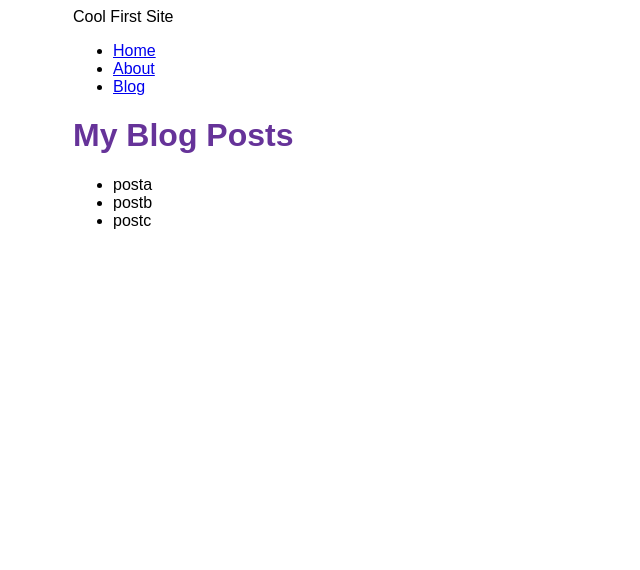
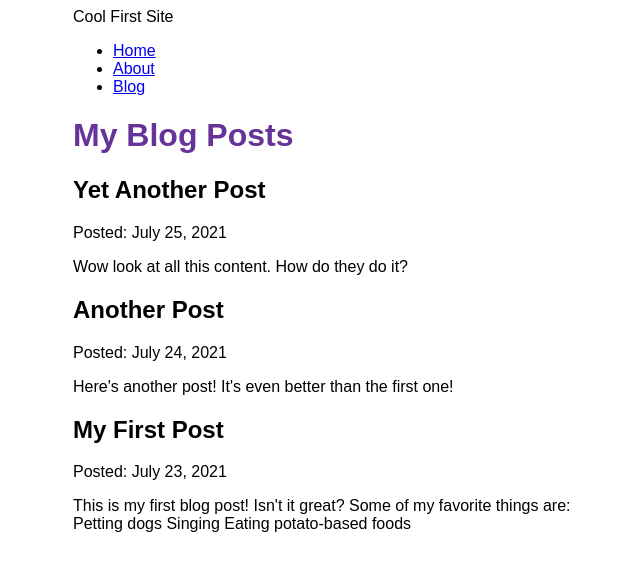
Before and after one commit to CbCrow/CSC496HW1, a Gatsby site: page /blog in a window 1280 px wide. Shown: the whole page, without its empty margins (317-957 px from the left). Built offline with nearby package versions, Linux system fonts and the light colour scheme; Gatsby itself is replaced by a stand-in of ours.

Commit message:
finished pt5

```diff
--- a/blog/posta.mdx
+++ b/blog/posta.mdx
@@ -0,0 +1,13 @@
+---
+title: "My First Post"
+date: "2021-07-23"
+slug: "my-first-post"
+---
+
+This is my first blog post! Isn't it *great*?
+
+Some of my **favorite** things are:
+
+* Petting dogs
+* Singing
+* Eating potato-based foods
--- a/blog/postb.mdx
+++ b/blog/postb.mdx
@@ -0,0 +1,7 @@
+---
+title: "Another Post"
+date: "2021-07-24"
+slug: "another-post"
+---
+
+Here's another post! It's even better than the first one!
--- a/blog/postc.mdx
+++ b/blog/postc.mdx
@@ -0,0 +1,7 @@
+---
+title: "Yet Another Post"
+date: "2021-07-25"
+slug: "yet-another-post"
+---
+
+Wow look at all this content. How do they do it?
--- a/gatsby-config.js
+++ b/gatsby-config.js
@@ -13,5 +13,6 @@
         path: `${__dirname}/blog`,
       }
     },
+    "gatsby-plugin-mdx",
   ],
 }
--- a/package.json
+++ b/package.json
@@ -15,8 +15,10 @@
     "clean": "gatsby clean"
   },
   "dependencies": {
+    "@mdx-js/react": "^2.1.3",
     "gatsby": "^4.23.0",
     "gatsby-plugin-image": "^2.23.0",
+    "gatsby-plugin-mdx": "^4.2.0",
     "gatsby-plugin-sharp": "^4.23.0",
     "gatsby-source-filesystem": "^4.23.0",
     "react": "^18.1.0",
--- a/src/pages/blog.js
+++ b/src/pages/blog.js
@@ -6,24 +6,29 @@
 const BlogPage = ({ data }) => {
     return (
       <Layout pageTitle="My Blog Posts">
-      <ul>
         {
-        data.allFile.nodes.map(node => (
-          <li key={node.name}>
-            {node.name}
-          </li>
+          data.allMdx.nodes.map((node) => (
+            <article key={node.id}>
+              <h2>{node.frontmatter.title}</h2>
+              <p>Posted: {node.frontmatter.date}</p>
+              <p>{node.excerpt}</p>
+            </article>
           ))
         }
-      </ul>
       </Layout>
     )
   }
 
 export const query = graphql`
   query {
-    allFile {
+    allMdx(sort: {fields: frontmatter___date, order: DESC}) {
       nodes {
-        name
+        frontmatter {
+          date(formatString: "MMMM D, YYYY")
+          title
+        }
+        id
+        excerpt
       }
     }
   }
```
Also changed, not shown: 1 other file. Lines whose indentation alone changed are shown as unchanged.
